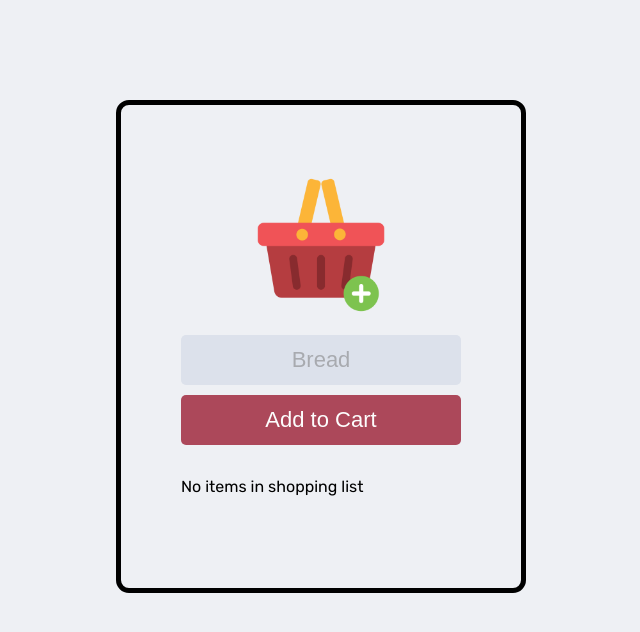
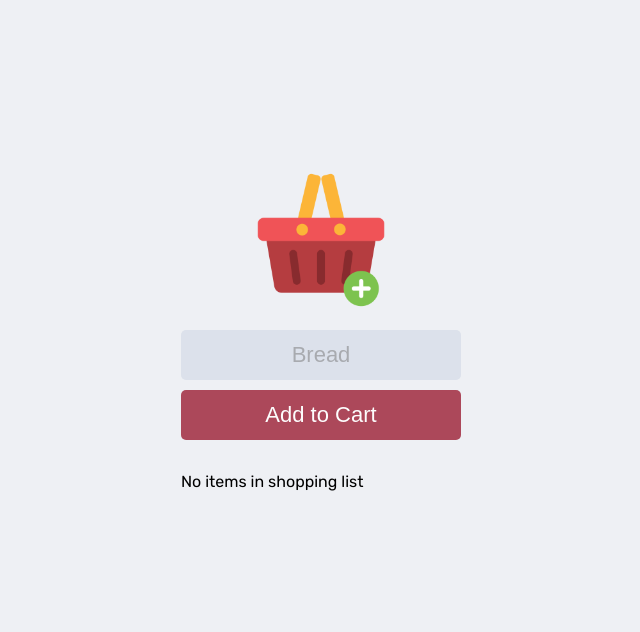
Before and after one commit to cryptictwin/freeCodeCamp_Firebase, a website built with Vite: page index.html in a window 1280 px wide. Shown: the whole page, without its empty margins (319-959 px from the left). Built offline with nearby package versions, Linux system fonts and the light colour scheme; some packages are replaced by stand-ins of ours; no server answers; the database is empty.

Commit message:
removed border on container div

```diff
--- a/index.css
+++ b/index.css
@@ -40,7 +40,6 @@ input {
     justify-content: center;
     align-items: center;
     margin: 100px auto;
-    border: black 5px solid;
     padding: 60px 0 60px 0;
     border-radius: 13px;
 }
```
